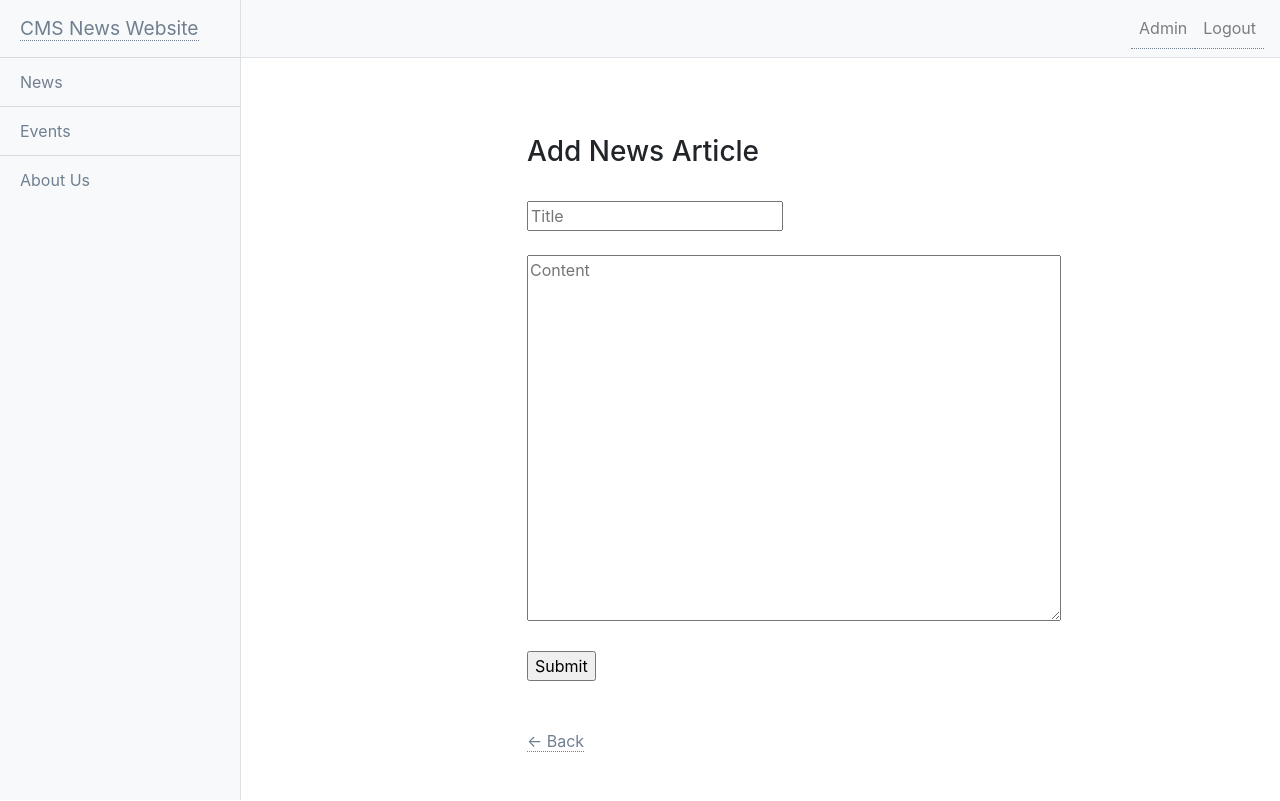
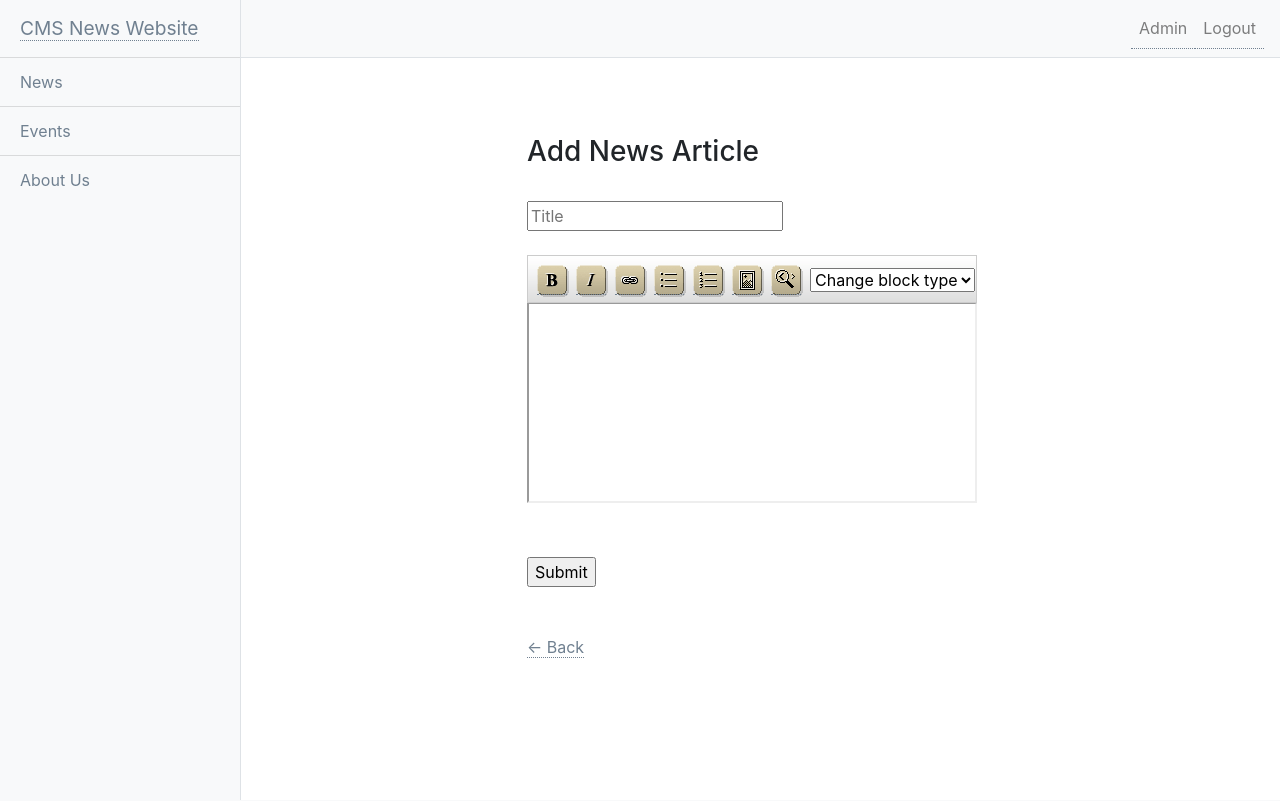
Before and after one commit to nklant/phpProject, a PHP site: page /Admin/add.php in a window 1280 px wide; the page is wider, and only the part inside the window is pictured. Run offline with PHP 8.4, Linux system fonts and the light colour scheme; a user stored in the database is signed in.

Commit message:
even more format text fixes

```diff
--- a/Admin/add.php
+++ b/Admin/add.php
@@ -29,9 +29,12 @@ if (isset($_SESSION['logged_in'])) {
         <meta charset="UTF-8">
         <title>CMS Website</title>
         <link rel="stylesheet" href="../Styles/style.css">
+        <link rel="stylesheet" href="../Styles/widgEditor.css">
+
         <!-- Bootstrap core CSS -->
         <link href="../vendor/bootstrap/css/bootstrap.min.css" rel="stylesheet">
         <link href="../Styles/sidebar.css" rel="stylesheet">
+        <script type="text/javascript" src="../Scripts/widgEditor.js"></script>
     </head>
     <body>
         <div class="d-flex" id="wrapper">
@@ -66,7 +69,7 @@ if (isset($_SESSION['logged_in'])) {
                     <br>
                     <form action="add.php" method="post" autocomplete="off">
                         <input type="text" name="title" placeholder="Title"><br><br>
-                        <textarea rows="15" cols="50" placeholder="Content" name="content"></textarea><br><br>
+                        <textarea class="widgEditor" rows="15" cols="50" placeholder="Content" name="content"></textarea><br><br>
                         <input type="submit" value="Submit">
                     </form>
                     <?php if (isset($error)) { ?> <!-- Throw an error -->
```
